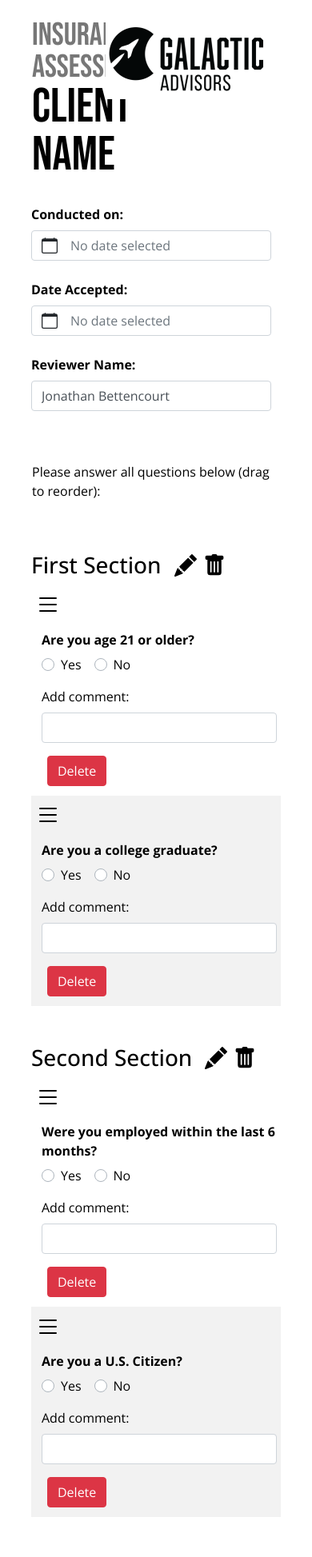
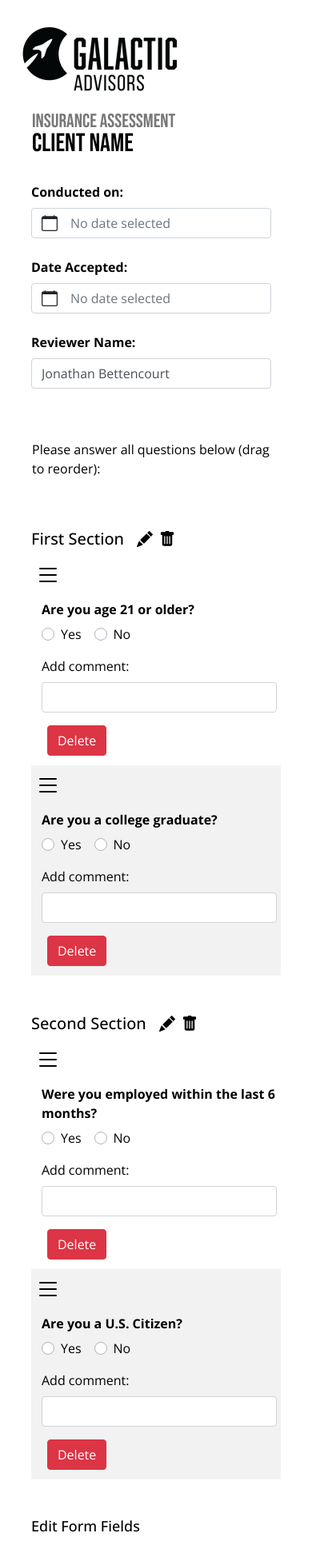
Before and after one commit to TS-jbettencourt/insurance-assessment-form, a Vue app: page / in a window 390 px wide. Shown: the top 1947 px of the page at 80% size. Built offline with nearby package versions, Linux system fonts and the light colour scheme.

Commit message:
Mobile updates

```diff
--- a/src/App.vue
+++ b/src/App.vue
@@ -43,7 +43,7 @@
     </div>
     <div class="no-print p-3 mt-5" v-if="!isPrintPreview">Please answer all questions below (drag to reorder):</div>
     <b-container class="my-5" fluid v-for="s of sections" :key="s.sectionId">
-      <h3 class="mt-5">
+      <h3 class="h3 mt-5">
         <span class="mr-3">{{ s.sectionLabel }}</span>
         <span class="no-print mr-2" v-b-modal="'modal-section-rename-' + s.sectionId" v-if="!isPrintPreview">
           <b-icon class="section-btn" icon="pencil-fill" title="Edit Section"></b-icon>
@@ -114,8 +114,8 @@
       </draggable>
     </b-container>
     <b-container fluid class="no-print mt-5 mb-5" v-if="!isPrintPreview">
-      <h4 class="mb-4">Edit Form Fields</h4>
-      <b-row>
+      <h4 class="h4 mb-4">Edit Form Fields</h4>
+      <b-row class="mb-4">
         <b-col sm="3" class="fixed-label mt-2">
           <label for="addSection">Add a section:</label>
         </b-col>
@@ -530,6 +530,25 @@ div.comment-label {
 .list-group-item:nth-of-type(even) .comment-label-result {
   background-color: #fff;
 }
+@media screen and (max-width: 768px) {
+  h1.h1 {
+    font-size:24px;
+    margin-right:0;
+  }
+  h2.h2 {
+    font-size:32px;
+    margin-right:0;
+  }
+  h3.h3 {
+    font-size:20px;
+  }
+  h4.h4 {
+    font-size:18px;
+  }
+  .logo {
+    position: relative;
+  }
+}
 @media print {
   div.user-input.no-print,
   div.comment-area,
```
